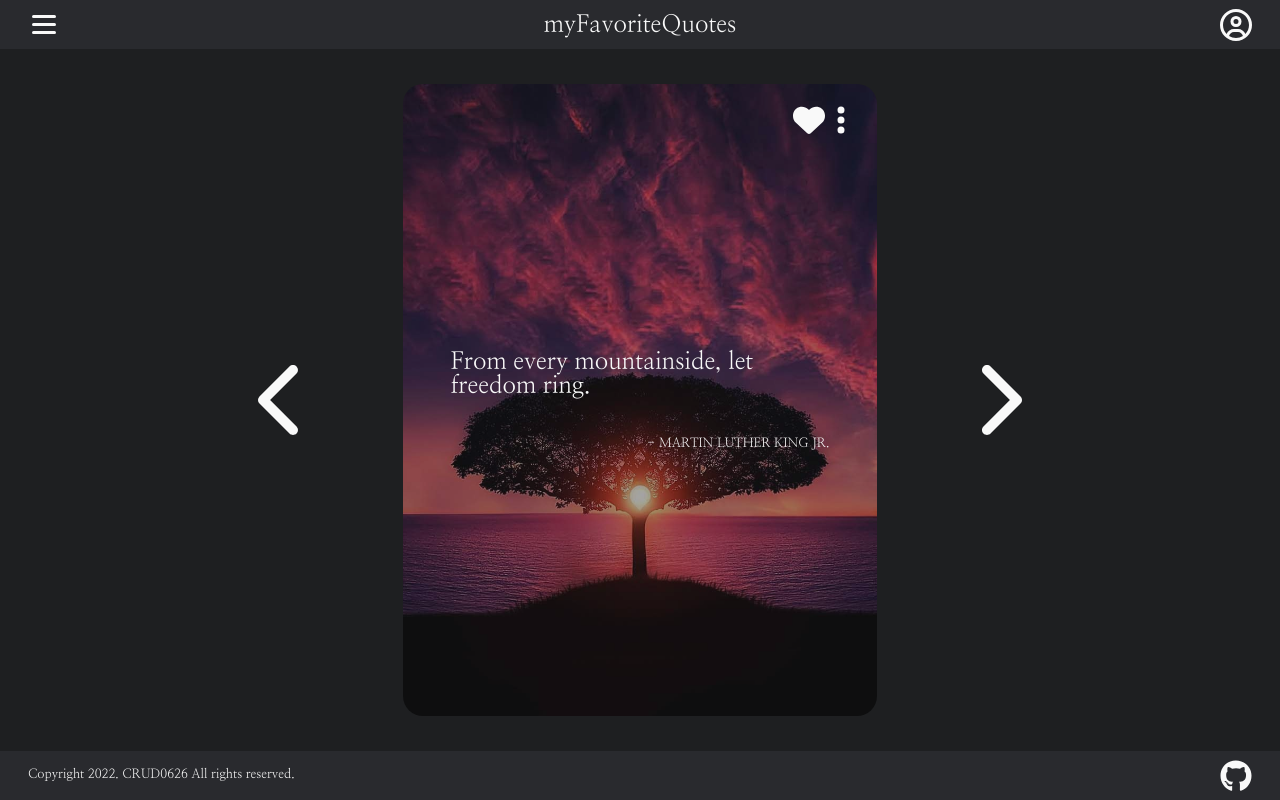
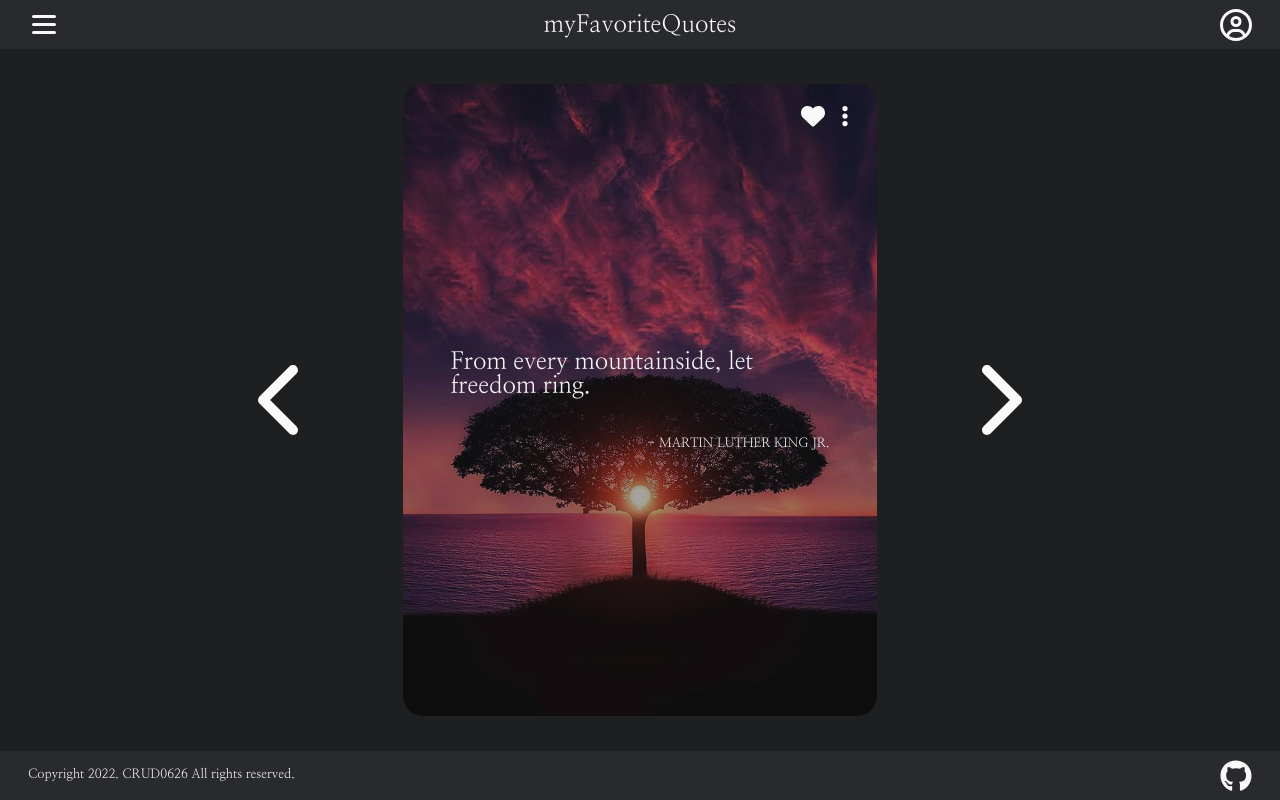
Before and after one commit to crud0626/my-favorite-quote, a React app: page / in a window 1280 px wide. Built offline with nearby package versions, Linux system fonts and the light colour scheme; no server answers.

Commit message:
Styles: Modify css properties of inner btn
* Add parameter to StyledButton

* Add interface in StyledButton

* Reduce the size of each button

* Modfiy top and right size of InnerBtnWrapper

* Add margin-left to button elements other than the first

```diff
--- a/src/components/Main/Section/CardWrapper/Card.tsx
+++ b/src/components/Main/Section/CardWrapper/Card.tsx
@@ -61,6 +61,10 @@ const InnerBtnWrapper = styled.div`
     right: ${sizes.SPACE_5X};
     position: absolute;
     z-index: 1;
+
+    & :not(:first-child) {
+        margin-left: ${sizes.SPACE_2X};
+    }
 `;
 
 const Card = () => {
@@ -71,10 +75,10 @@ const Card = () => {
                 <span className='author'>MARTIN LUTHER KING JR.</span>
             </div>
             <InnerBtnWrapper>
-                <StyledButton>
+                <StyledButton size={sizes.SMALL_ICON_SIZE}>
                     <FontAwesomeIcon icon={faHeart} style={{ width: "100%", height: "100%" }} color={colors.MAIN_WHITE} />
                 </StyledButton>
-                <StyledButton>
+                <StyledButton size={sizes.SMALL_ICON_SIZE}>
                     <FontAwesomeIcon icon={faEllipsisVertical} style={{ width: "100%", height: "100%" }} color={colors.MAIN_WHITE} />
                 </StyledButton>
             </InnerBtnWrapper>
--- a/src/styles/StyledButton.ts
+++ b/src/styles/StyledButton.ts
@@ -1,9 +1,13 @@
 import styled from "styled-components";
 import * as sizes from './common/sizes';
 
-export const StyledButton = styled.button`
-    width: ${sizes.DEFAULT_ICON_SIZE};
-    height: ${sizes.DEFAULT_ICON_SIZE};
+interface IProps {
+    size?: string;
+}
+
+export const StyledButton = styled.button<IProps>`
+    width: ${(props) => props.size || sizes.DEFAULT_ICON_SIZE};
+    height: ${(props) => props.size || sizes.DEFAULT_ICON_SIZE};
     padding: 0;
     border: 0;
     background: transparent;
```
